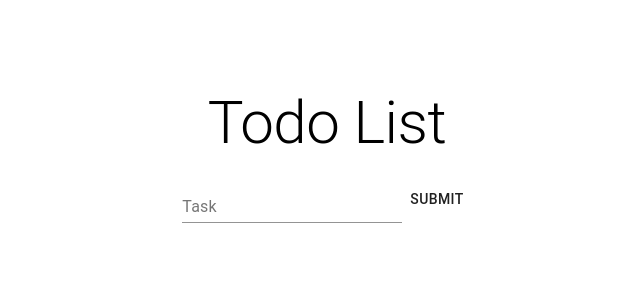
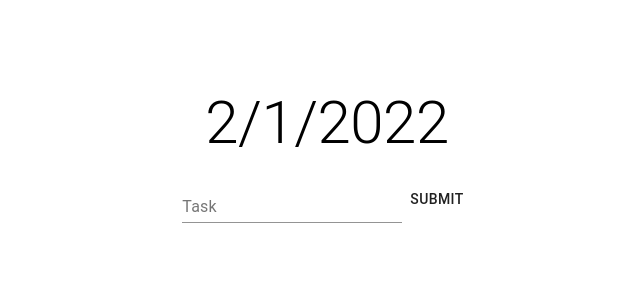
Before and after one commit to jopieji/to-do, a React (Create React App) app: page / in a window 1280 px wide. Shown: the top 300 px of the page, without its empty margins (313-953 px from the left). Built offline with nearby package versions, Linux system fonts and the light colour scheme; what uifx would draw is missing.

Commit message:
try adding date to top of page

```diff
--- a/src/App.js
+++ b/src/App.js
@@ -10,6 +10,12 @@ import TodoForm from "./components/TodoForm";
 import Typography from "@material-ui/core/Typography";
 
 const LOCAL_STORAGE_KEY = "react-todo-list-todos";
+
+const d = new Date();
+
+const yr = d.getFullYear();
+const month = d.getMonth();
+const day = d.getDate();
 
 function App() {
   const [ todos, setTodos ] = useState([]);
@@ -50,7 +56,7 @@ function App() {
     return (
       <HashRouter base="/">
       <div className="App">
-        <Typography style={{ padding: 16 }} variant="h2">Todo List</Typography>
+        <Typography style={{ padding: 16 }} variant="h2">{`${month}/${day}/${yr}`}</Typography>
         <TodoForm addTodo={addTodo} />
         <TodoList
           todos={todos}
```
